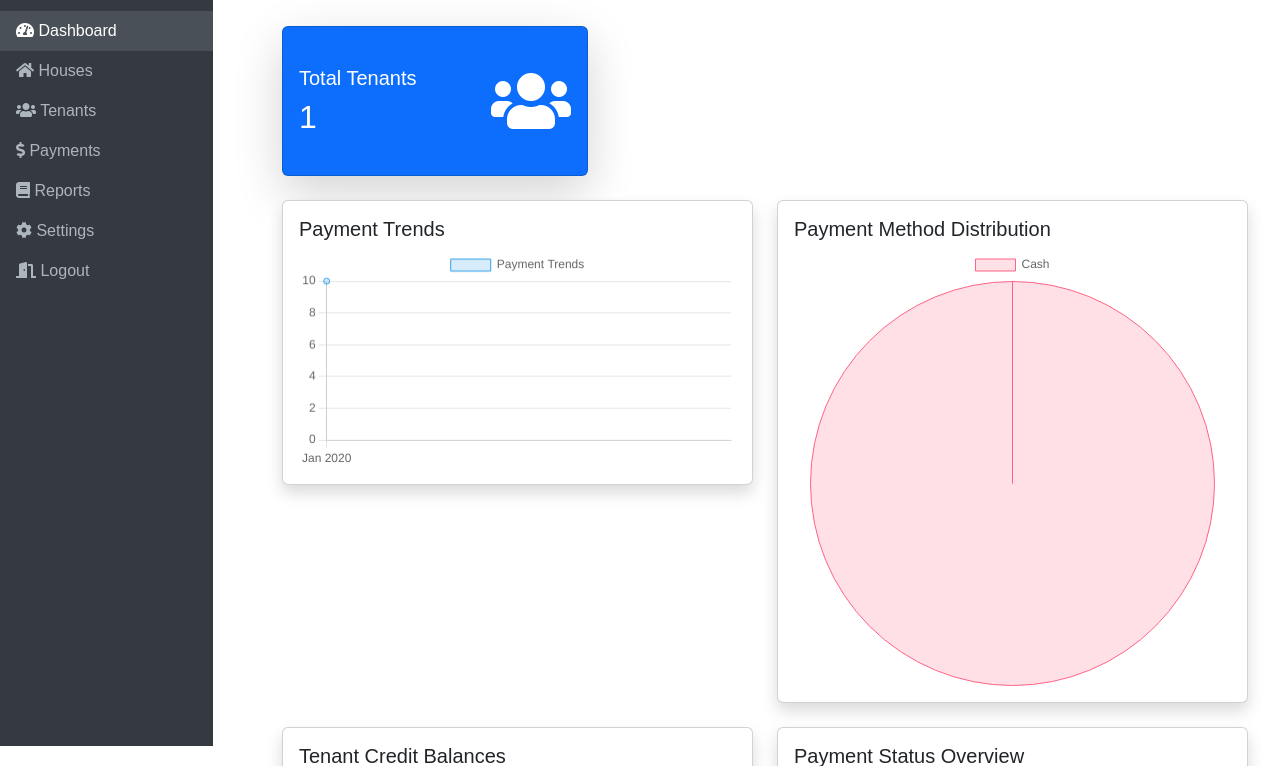
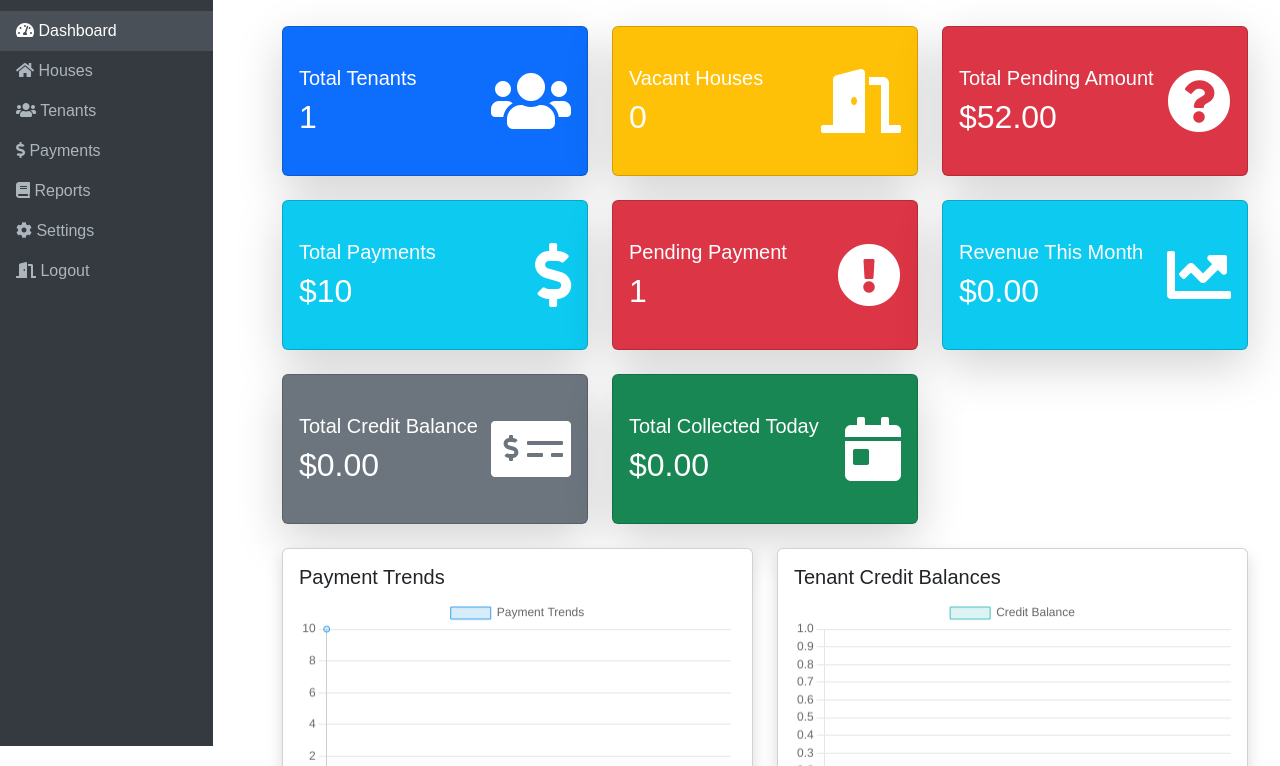
Before and after one commit to Danielkioko18/rental-system-in-django, a Django app: page /rentals/ in a window 1280 px wide. Shown: the part 54-820 px from the top of the page. Run offline with Django 5.2, Linux system fonts and the light colour scheme; a user stored in the database is signed in; tables that the repository leaves empty hold one stand-in row (values such as "Sample post"); some libraries are stand-ins or nearby versions.

Commit message:
Charts debug

```diff
--- a/rentals/templates/dashboard.html
+++ b/rentals/templates/dashboard.html
@@ -3,6 +3,7 @@
 {% block content %}
 <div class="container-fluid">
     <div class="row">
+        <!-- Original Statistics Cards -->
         <div class="col-md-4 mb-4" onclick="window.location.href='{% url 'rentals:tenants' %}'">
             <div class="card text-white bg-primary shadow-lg" style="height: 150px; cursor: pointer;">
                 <div class="card-body d-flex align-items-center justify-content-between">
@@ -15,22 +16,98 @@
             </div>
         </div>
 
+        <div class="col-md-4 mb-4" onclick="window.location.href='{% url 'rentals:houses' %}'">
+            <div class="card text-white bg-warning shadow-lg" style="height: 150px; cursor: pointer;">
+                <div class="card-body d-flex align-items-center justify-content-between">
+                    <div>
+                        <h5 class="card-title">Vacant Houses</h5>
+                        <h2 class="card-text">{{ vacant_houses }}</h2>
+                    </div>
+                    <i class="fas fa-door-open fa-4x"></i>
+                </div>
+            </div>
         </div>
 
+        <div class="col-md-4 mb-4" onclick="window.location.href='{% url 'rentals:overdue-rentals-report' %}'">
+            <div class="card text-white bg-danger shadow-lg" style="height: 150px; cursor: pointer;">
+                <div class="card-body d-flex align-items-center justify-content-between">
+                    <div>
+                        <h5 class="card-title">Total Pending Amount</h5>
+                        <h2 class="card-text">${{ pending_payments }}</h2>
+                    </div>
+                    <i class="fas fa-question-circle fa-4x"></i>
+                </div>
+            </div>
+        </div>
+
+        <div class="col-md-4 mb-4" onclick="window.location.href='{% url 'rentals:payments' %}'">
+            <div class="card text-white bg-info shadow-lg" style="height: 150px; cursor: pointer;">
+                <div class="card-body d-flex align-items-center justify-content-between">
+                    <div>
+                        <h5 class="card-title">Total Payments</h5>
+                        <h2 class="card-text">${{ total_payments }}</h2>
+                    </div>
+                    <i class="fas fa-dollar-sign fa-4x"></i>
+                </div>
+            </div>
+        </div>
+
+        <div class="col-md-4 mb-4" onclick="window.location.href='{% url 'rentals:overdue-rentals-report' %}'">
+            <div class="card text-white bg-danger shadow-lg" style="height: 150px; cursor: pointer;">
+                <div class="card-body d-flex align-items-center justify-content-between">
+                    <div>
+                        <h5 class="card-title">Pending Payment</h5>
+                        <h2 class="card-text">{{ overdue_tenants }}</h2>
+                    </div>
+                    <i class="fas fa-exclamation-circle fa-4x"></i>
+                </div>
+            </div>
+        </div>
+
+        <div class="col-md-4 mb-4" onclick="window.location.href='{% url 'rentals:monthly-reports' %}'">
+            <div class="card text-white bg-info shadow-lg" style="height: 150px; cursor: pointer;">
+                <div class="card-body d-flex align-items-center justify-content-between">
+                    <div>
+                        <h5 class="card-title">Revenue This Month</h5>
+                        <h2 class="card-text">${{ revenue_this_month }}</h2>
+                    </div>
+                    <i class="fas fa-chart-line fa-4x"></i>
+                </div>
+            </div>
+        </div>
+
+        <div class="col-md-4 mb-4" onclick="window.location.href='{% url 'rentals:credit-balances-report' %}'">
+            <div class="card text-white bg-secondary shadow-lg" style="height: 150px; cursor: pointer;">
+                <div class="card-body d-flex align-items-center justify-content-between">
+                    <div>
+                        <h5 class="card-title">Total Credit Balance</h5>
+                        <h2 class="card-text">${{ total_credit_balance }}</h2>
+                    </div>
+                    <i class="fas fa-money-check-alt fa-4x"></i>
+                </div>
+            </div>
+        </div>
+
+        <div class="col-md-4 mb-4" onclick="window.location.href='{% url 'rentals:payments' %}'">
+            <div class="card text-white bg-success shadow-lg" style="height: 150px; cursor: pointer;">
+                <div class="card-body d-flex align-items-center justify-content-between">
+                    <div>
+                        <h5 class="card-title">Total Collected Today</h5>
+                        <h2 class="card-text">${{ payments_today }}</h2>
+                    </div>
+                    <i class="fas fa-calendar-day fa-4x"></i>
+                </div>
+            </div>
+        </div>
+    </div>
+
+    <!-- Summary Charts Section the charts-->
     <div class="row">
         <div class="col-md-6 mb-4">
             <div class="card shadow">
                 <div class="card-body">
                     <h5 class="card-title">Payment Trends</h5>
                     <canvas id="paymentTrendsChart"></canvas>
-                </div>
-            </div>
-        </div>
-        <div class="col-md-6 mb-4">
-            <div class="card shadow">
-                <div class="card-body">
-                    <h5 class="card-title">Payment Method Distribution</h5>
-                    <canvas id="paymentMethodChart"></canvas>
                 </div>
             </div>
         </div>
@@ -47,12 +124,20 @@
         <div class="col-md-6 mb-4">
             <div class="card shadow">
                 <div class="card-body">
+                    <h5 class="card-title">Payment Method Distribution</h5>
+                    <canvas id="paymentMethodChart"></canvas>
+                </div>
+            </div>
+        </div>
+
+        <div class="col-md-6 mb-4">
+            <div class="card shadow">
+                <div class="card-body">
                     <h5 class="card-title">Payment Status Overview</h5>
                     <canvas id="paymentStatusOverviewChart"></canvas>
                 </div>
             </div>
         </div>
-    </div>
 
     <script src="https://cdn.jsdelivr.net/npm/chart.js"></script>
     <script>
@@ -117,5 +202,33 @@
                 }
             }
         });
+
+
+        console.log("Payment Status Overview Labels:", {{ payment_status_overview.labels|safe }});
+        console.log("Payment Status Overview Values:", {{ payment_status_overview.values|safe }});
+        var paymentStatusCtx = document.getElementById('paymentStatusOverviewChart').getContext('2d');
+        var paymentStatusChart = new Chart(paymentStatusCtx, {
+            type: 'pie',
+            data: {
+                labels: {{ payment_status_overview.labels|safe }},
+                datasets: [{
+                    label: 'Payment Status',
+                    data: {{ payment_status_overview.values|safe }},
+                    backgroundColor: [
+                        'rgba(255, 99, 132, 0.2)', // Color for Outstanding Balance (Red)
+                        'rgba(54, 162, 235, 0.2)'  // Color for No Outstanding Balance (Blue)
+                    ],
+                    borderColor: [
+                        'rgba(255, 99, 132, 1)',
+                        'rgba(54, 162, 235, 1)'
+                    ],
+                    borderWidth: 1
+                }]
+            },
+            options: {
+                // Add options here if needed, like responsive, title, etc.
+            }
+        });
     </script>
+
 {% endblock %}
--- a/rentals/views.py
+++ b/rentals/views.py
@@ -63,6 +63,16 @@ class DashboardView(LoginRequiredMixin, TemplateView):
         context['tenant_credit_balances'] = {
             'names': [tenant['name'] for tenant in top_credit_tenants],
             'balances': [float(tenant['credit_balance']) for tenant in top_credit_tenants],
+        }
+
+         # 4. Payment Status Overview (Corrected)
+        tenants = Tenant.objects.all()
+        outstanding_balance_count = sum(1 for tenant in tenants if tenant.outstanding_balance() > 0)
+        no_outstanding_balance_count = len(tenants) - outstanding_balance_count
+
+        context['payment_status_overview'] = {
+            'labels': ['Outstanding Balance', 'No Outstanding Balance'],
+            'values': [outstanding_balance_count, no_outstanding_balance_count],
         }
 
 
```
